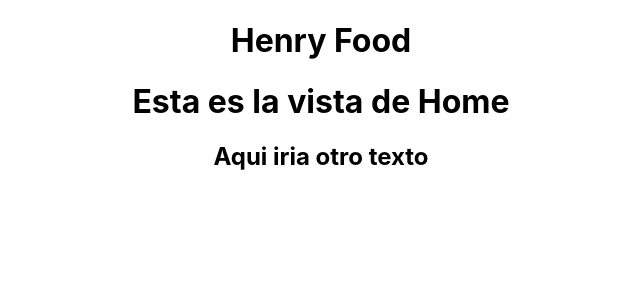
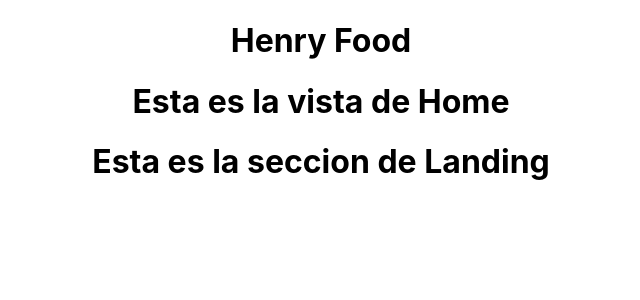
Before and after one commit to CristianSombra/PI-Food-main, a React (Create React App) app in the folder client/: page / in a window 1280 px wide. Shown: the top 300 px of the page, without its empty margins (319-959 px from the left). Built offline with nearby package versions, Linux system fonts and the light colour scheme.

Commit message:
Modificaciones en el front

```diff
--- a/client/src/App.js
+++ b/client/src/App.js
@@ -1,11 +1,13 @@
 import './App.css';
 import Home from "./views/home/home";
+import Landing from './views/landing/landing';
 
 function App() {
   return (
     <div className="App">
       <h1>Henry Food</h1>
       <Home></Home>
+      <Landing></Landing>
     </div>
   );
 }
--- /dev/null
+++ b/client/src/redux/reducer/index.js
@@ -0,0 +1,6 @@
+function rootReducer () {
+
+}
+
+
+export default rootReducer;
--- /dev/null
+++ b/client/src/redux/store/index.js
@@ -0,0 +1,6 @@
+import { createStore, applyMiddleware } from "redux";
+import { composeWithDevTools } from "redux-devtools-extension";
+import thunk from "redux-thunk";
+import rootReducer from "../reducer";
+
+export const store = createStore(rootReducer);
--- a/client/src/views/home/home.jsx
+++ b/client/src/views/home/home.jsx
@@ -2,7 +2,6 @@ const home = () => {
     return(
         <>
             <h1>Esta es la vista de Home</h1>
-            <h2>Aqui iria otro texto</h2>
         </>
     )
 };
--- /dev/null
+++ b/client/src/views/landing/landing.jsx
@@ -0,0 +1,11 @@
+const landing = () => {
+    return(
+        <>
+            <h1>Esta es la seccion de Landing</h1>
+
+        </>
+    )
+};
+
+
+export default landing;
```
Also changed, not shown: client/package.json (+3 -4 lines), client/src/redux/action/index.js (added), client/src/views/landing/landing.module.css (added).
